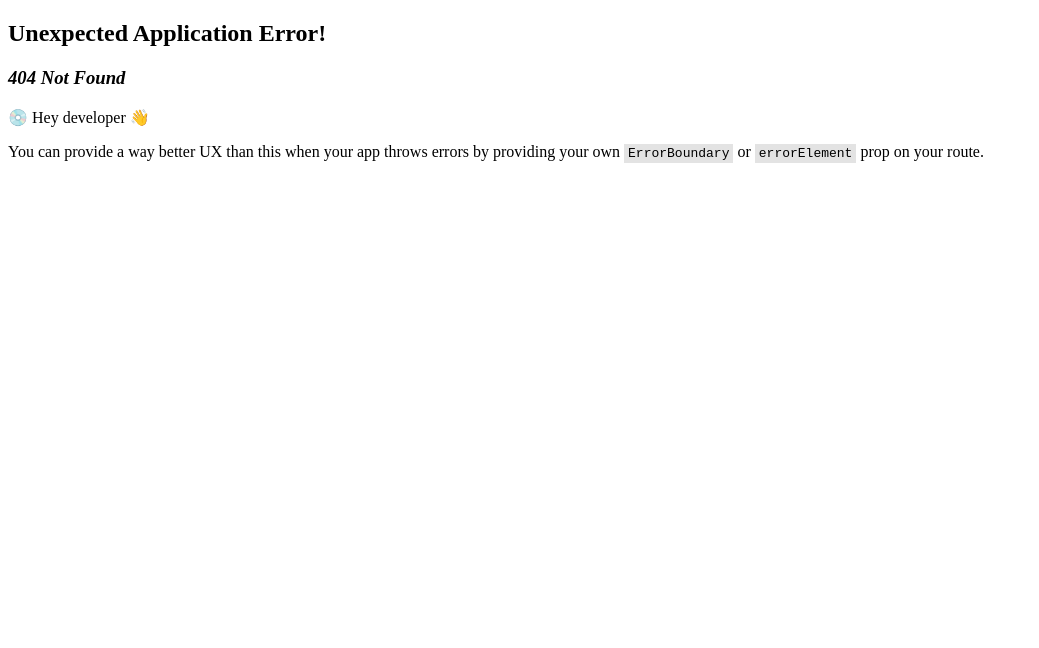
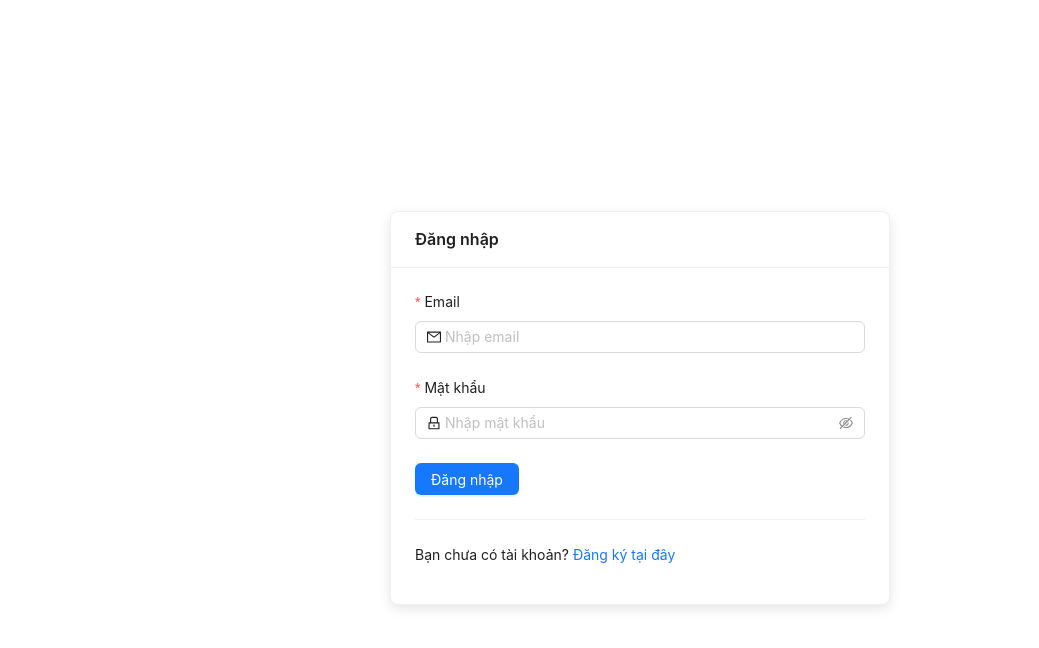
Before and after one commit to vvnchuong/shop-app, a React (Vite) app: page /login in a window 1280 px wide. Before the commit this address had no page. Shown: the top 648 px of the page, without its empty margins (0-1039 px from the left). Built offline with nearby package versions, Linux system fonts and the light colour scheme.

Commit message:
add login page

```diff
--- a/src/main.jsx
+++ b/src/main.jsx
@@ -7,6 +7,7 @@ import {
   RouterProvider,
 } from "react-router-dom";
 import Register from './pages/register/index.jsx';
+import Login from './pages/login/index.jsx';
 
 const router = createBrowserRouter([
   {
@@ -16,6 +17,10 @@ const router = createBrowserRouter([
   {
     path: "register",
     element: <Register />
+  },
+  {
+    path: "login",
+    element: <Login />
   }
 ]);
 
--- a/src/pages/login/index.jsx
+++ b/src/pages/login/index.jsx
@@ -0,0 +1,71 @@
+import { LockOutlined, MailOutlined } from "@ant-design/icons";
+import { Button, Card, Divider, Form, Input, Space } from "antd";
+import { Link } from "react-router-dom";
+
+const Login = () => {
+
+  const handleLogin = (values) => {
+    console.log(values);
+  }
+
+  return (
+    <>
+      <div
+        style={{
+          display: "flex",
+          justifyContent: "center",
+          alignItems: "center",
+          height: "100vh",
+          backdropFilter: "#f0f2f5"
+        }}>
+
+        <Card
+          title="Đăng nhập"
+          style={{
+            width: 500,
+            boxShadow: "0 4px 12px rgba(0,0,0,0.1)",
+            borderRadius: 8
+          }}
+        >
+          <Form
+            name="login"
+            layout="vertical"
+            onFinish={handleLogin}
+            autoComplete="off">
+            <Form.Item
+              name="username"
+              label="Email"
+              rules={[{required: true, message: "Vui lòng nhập email"},
+                      { type: "email", message: "Email không hợp lệ"}]}
+            >
+              <Input prefix={<MailOutlined />} placeholder="Nhập email"/>
+            </Form.Item>
+            <Form.Item
+              name="password"
+              label="Mật khẩu"
+              rules={[{required: true, message: "Vui lòng nhập mật khẩu"},
+                      { min: 6, message: "Mật khẩu ít nhất 6 ký tự"}]}
+            >
+              <Input.Password prefix={<LockOutlined />} placeholder="Nhập mật khẩu"/>
+            </Form.Item>
+            <Form.Item>
+              <Space>
+                <Button
+                  type="primary"
+                  htmlType="submit"
+                  style={{width: "100%"}}
+                >
+                  Đăng nhập
+                </Button>
+              </Space>
+            </Form.Item>
+          </Form>
+          <Divider />
+          <p>Bạn chưa có tài khoản? <Link to={"/register"}>Đăng ký tại đây</Link></p>
+        </Card>
+      </div>
+    </>
+  )
+}
+
+export default Login;
--- a/src/pages/register/index.jsx
+++ b/src/pages/register/index.jsx
@@ -11,7 +11,7 @@ import { Link } from "react-router-dom";
 const Register = () => {
   const [form] = Form.useForm();
 
-  const onFinish = (values) => {
+  const handleRegister = (values) => {
     console.log("Form data:", values);
   };
 
@@ -37,7 +37,7 @@ const Register = () => {
           form={form}
           name="register"
           layout="vertical"
-          onFinish={onFinish}
+          onFinish={handleRegister}
           autoComplete="off"
         >
           <Form.Item
```
